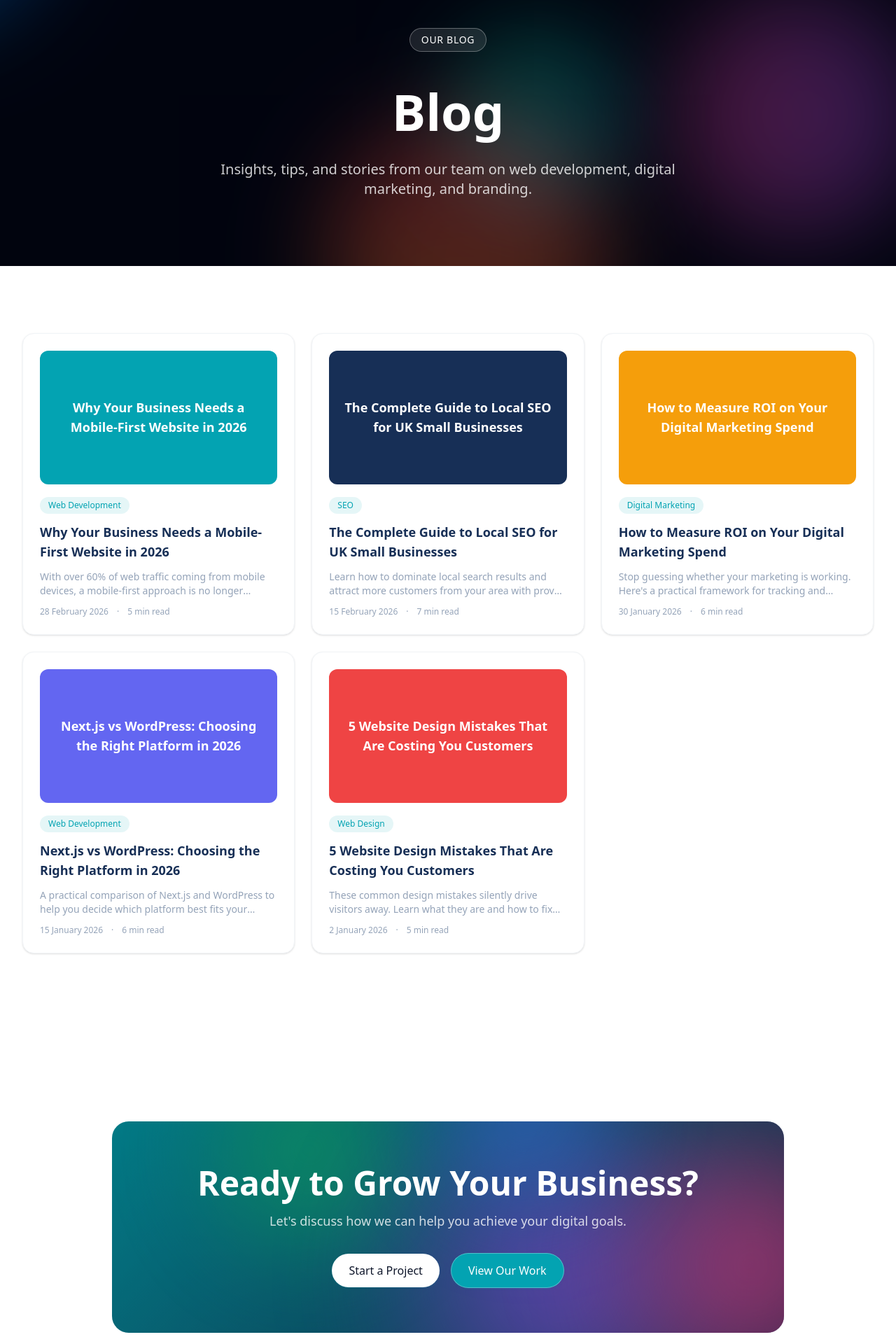
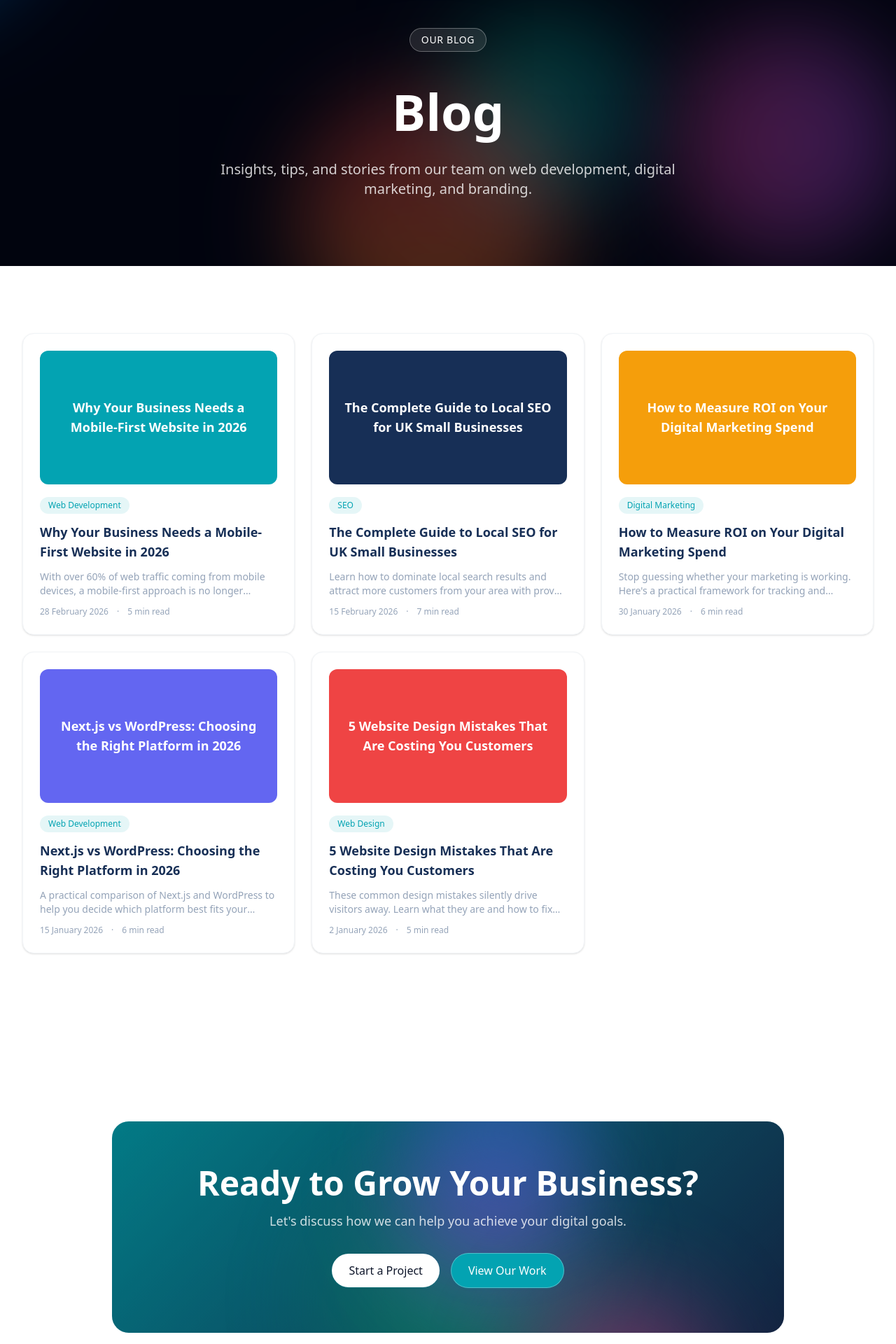
Before and after one commit to omarmo2403-collab/Wiprosoft-Website, a Next.js app: page /blog in a window 1280 px wide. Shown: the part 120-2040 px from the top of the page at 70% size. Built offline with nearby package versions, Linux system fonts and the light colour scheme.

Commit message:
feat: Add initial website structure including core pages, components, data, and assets.

```diff
--- a/src/app/globals.css
+++ b/src/app/globals.css
@@ -76,35 +76,32 @@ body {
   0%, 100% {
     transform: translate(0, 0) scale(1);
   }
-  25% {
-    transform: translate(20px, -50px) scale(1.1);
+  33% {
+    transform: translate(8px, -6px) scale(1.02);
   }
-  50% {
-    transform: translate(-20px, 20px) scale(0.9);
-  }
-  75% {
-    transform: translate(50px, 50px) scale(1.05);
+  66% {
+    transform: translate(-5px, 4px) scale(0.98);
   }
 }
 
 .animate-blob {
-  animation: blob 7s infinite;
+  animation: blob 300s infinite ease-in-out;
 }
 
 .animation-delay-1 {
-  animation-delay: -1s;
+  animation-delay: -60s;
 }
 
 .animation-delay-2 {
-  animation-delay: -2s;
+  animation-delay: -120s;
 }
 
 .animation-delay-3 {
-  animation-delay: -4s;
+  animation-delay: -180s;
 }
 
 .animation-delay-4 {
-  animation-delay: -6s;
+  animation-delay: -240s;
 }
 
 /* Brand gradient utility */
--- a/src/components/sections/home/CTABanner.tsx
+++ b/src/components/sections/home/CTABanner.tsx
@@ -20,53 +20,53 @@ export function CTABanner() {
           {/* Animated blobs with explicit positioning */}
           <motion.div
             animate={{
-              x: ["-40%", "40%", "-30%", "35%", "-40%"],
-              y: ["-40%", "40%", "-30%", "35%", "-40%"],
-              scale: [1, 1.5, 0.8, 1.25, 1],
+              x: ["-20%", "20%", "-15%", "15%", "-20%"],
+              y: ["-20%", "20%", "-15%", "15%", "-20%"],
+              scale: [1, 1.2, 0.9, 1.1, 1],
             }}
-            transition={{ duration: 2, repeat: Infinity, ease: "easeInOut" }}
+            transition={{ duration: 30, repeat: Infinity, ease: "easeInOut" }}
             className="absolute top-0 left-1/4 w-96 h-96 rounded-full"
             style={{
-              background: "radial-gradient(circle, rgba(16, 185, 129, 1) 0%, transparent 75%)",
+              background: "radial-gradient(circle, rgba(16, 185, 129, 0.8) 0%, transparent 75%)",
               filter: "blur(50px)",
             }}
           />
           <motion.div
             animate={{
-              x: ["40%", "-40%", "30%", "-35%", "40%"],
-              y: ["40%", "-40%", "30%", "-35%", "40%"],
-              scale: [1, 0.8, 1.45, 0.85, 1],
+              x: ["20%", "-20%", "15%", "-15%", "20%"],
+              y: ["20%", "-20%", "15%", "-15%", "20%"],
+              scale: [1, 0.9, 1.2, 0.9, 1],
             }}
-            transition={{ duration: 2.3, repeat: Infinity, ease: "easeInOut", delay: 0.25 }}
+            transition={{ duration: 35, repeat: Infinity, ease: "easeInOut", delay: 2 }}
             className="absolute bottom-0 right-1/4 w-96 h-96 rounded-full"
             style={{
-              background: "radial-gradient(circle, rgba(139, 92, 246, 1) 0%, transparent 75%)",
+              background: "radial-gradient(circle, rgba(139, 92, 246, 0.8) 0%, transparent 75%)",
               filter: "blur(50px)",
             }}
           />
           <motion.div
             animate={{
-              x: ["-35%", "50%", "-40%", "45%", "-35%"],
-              y: ["50%", "-35%", "45%", "-40%", "50%"],
-              scale: [1, 1.3, 0.8, 1.3, 1],
+              x: ["-15%", "25%", "-20%", "20%", "-15%"],
+              y: ["25%", "-15%", "20%", "-20%", "25%"],
+              scale: [1, 1.15, 0.95, 1.15, 1],
             }}
-            transition={{ duration: 2.5, repeat: Infinity, ease: "easeInOut", delay: 0.5 }}
+            transition={{ duration: 40, repeat: Infinity, ease: "easeInOut", delay: 4 }}
             className="absolute top-1/3 right-0 w-96 h-96 rounded-full"
             style={{
-              background: "radial-gradient(circle, rgba(236, 72, 153, 0.95) 0%, transparent 75%)",
+              background: "radial-gradient(circle, rgba(236, 72, 153, 0.7) 0%, transparent 75%)",
               filter: "blur(50px)",
             }}
           />
           <motion.div
             animate={{
-              x: ["50%", "-35%", "45%", "-40%", "50%"],
-              y: ["-35%", "50%", "-40%", "45%", "-35%"],
-              scale: [1, 1.25, 0.85, 1.35, 1],
+              x: ["25%", "-15%", "20%", "-20%", "25%"],
+              y: ["-15%", "25%", "-20%", "20%", "-15%"],
+              scale: [1, 1.1, 0.9, 1.2, 1],
             }}
-            transition={{ duration: 2.7, repeat: Infinity, ease: "easeInOut", delay: 0.75 }}
+            transition={{ duration: 45, repeat: Infinity, ease: "easeInOut", delay: 6 }}
             className="absolute bottom-1/4 left-1/3 w-80 h-80 rounded-full"
             style={{
-              background: "radial-gradient(circle, rgba(59, 130, 246, 0.9) 0%, transparent 75%)",
+              background: "radial-gradient(circle, rgba(59, 130, 246, 0.7) 0%, transparent 75%)",
               filter: "blur(50px)",
             }}
           />
```
